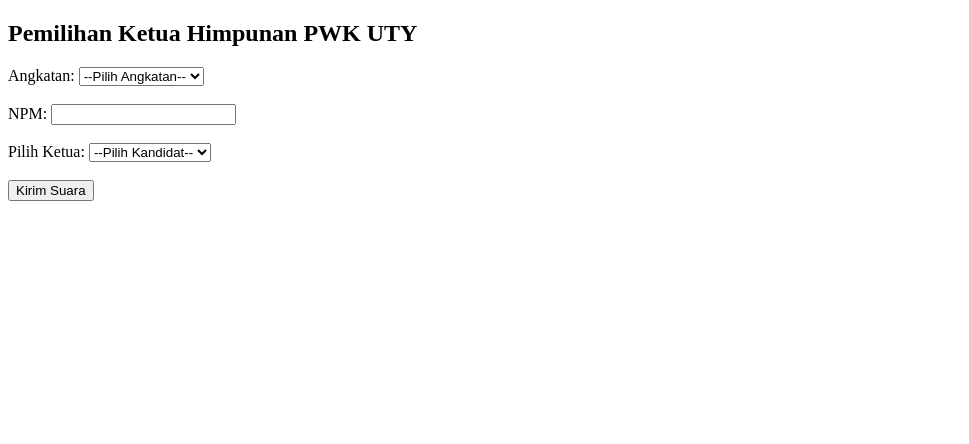
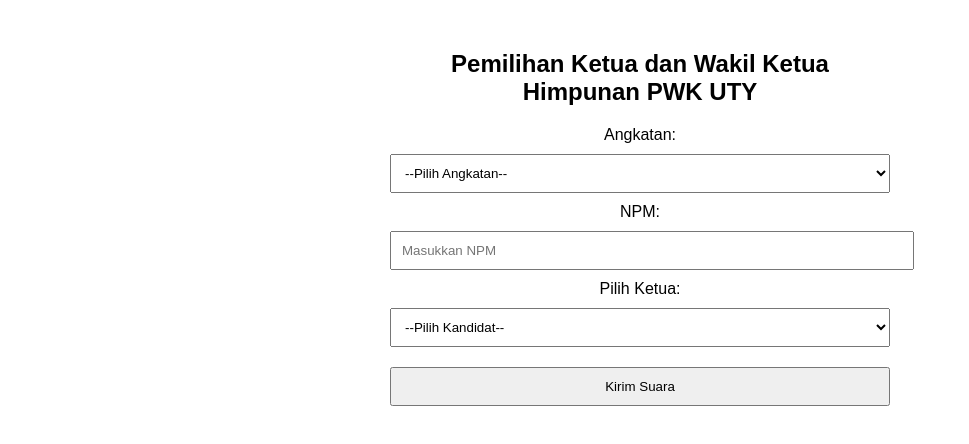
Before and after one commit to bagusalif15/pemilu-himpunan-pwk-uty, a plain HTML site: page index.html in a window 1280 px wide. Shown: the whole page, without its empty margins (0-969 px from the left). Drawn offline with Linux system fonts and the light colour scheme.

Commit message:
Update index.html

```diff
--- a/index.html
+++ b/index.html
@@ -1,12 +1,16 @@
 <!DOCTYPE html>
 <html lang="id">
 <head>
-  <meta charset="UTF-8" />
-  <meta name="viewport" content="width=device-width, initial-scale=1.0"/>
+  <meta charset="UTF-8">
+  <meta name="viewport" content="width=device-width, initial-scale=1.0">
   <title>Pemilihan Ketua Himpunan PWK UTY</title>
+  <style>
+    body { font-family: sans-serif; max-width: 500px; margin: 50px auto; text-align: center; }
+    input, select, button { width: 100%; padding: 10px; margin: 10px 0; }
+  </style>
 </head>
 <body>
-  <h2>Pemilihan Ketua Himpunan PWK UTY</h2>
+  <h2>Pemilihan Ketua dan Wakil Ketua Himpunan PWK UTY</h2>
   <form id="votingForm">
     <label>Angkatan:</label>
     <select id="angkatan" required>
@@ -14,26 +18,22 @@
       <option value="2022">2022</option>
       <option value="2023">2023</option>
       <option value="2024">2024</option>
-    </select><br><br>
-
+    </select>
     <label>NPM:</label>
-    <input type="text" id="npm" required><br><br>
-
+    <input type="text" id="npm" placeholder="Masukkan NPM" required>
     <label>Pilih Ketua:</label>
     <select id="pilihan" required>
       <option value="">--Pilih Kandidat--</option>
       <option value="Kandidat 1">Kandidat 1</option>
       <option value="Kandidat 2">Kandidat 2</option>
       <option value="Kandidat 3">Kandidat 3</option>
-    </select><br><br>
-
+    </select>
     <button type="submit">Kirim Suara</button>
   </form>
-
   <p id="status"></p>
 
   <script>
-    const scriptURL = 'https://script.google.com/macros/s/AKfycby84yr_XNIzmb5ssEOv2JNI4VVykH9XjRitmDCGQGXXb1kay-0LJmApv7BIyIVFjscK/exec'; // GANTI dengan URL Web App milikmu
+    const scriptURL = 'https://script.google.com/macros/s/AKfycby84yr_XNIzmb5ssEOv2JNI4VVykH9XjRitmDCGQGXXb1kay-0LJmApv7BIyIVFjscK/exec';
 
     document.getElementById('votingForm').addEventListener('submit', function(e) {
       e.preventDefault();
@@ -47,11 +47,11 @@
         headers: { 'Content-Type': 'application/json' }
       })
       .then(response => {
-        document.getElementById('status').innerText = "Terima kasih, suara Anda telah tercatat!";
+        document.getElementById('status').innerText = 'Terima kasih, suara Anda telah tercatat!';
         document.getElementById('votingForm').reset();
       })
       .catch(error => {
-        document.getElementById('status').innerText = "Gagal mengirim suara.";
+        document.getElementById('status').innerText = 'Gagal mengirim suara.';
       });
     });
   </script>
```
